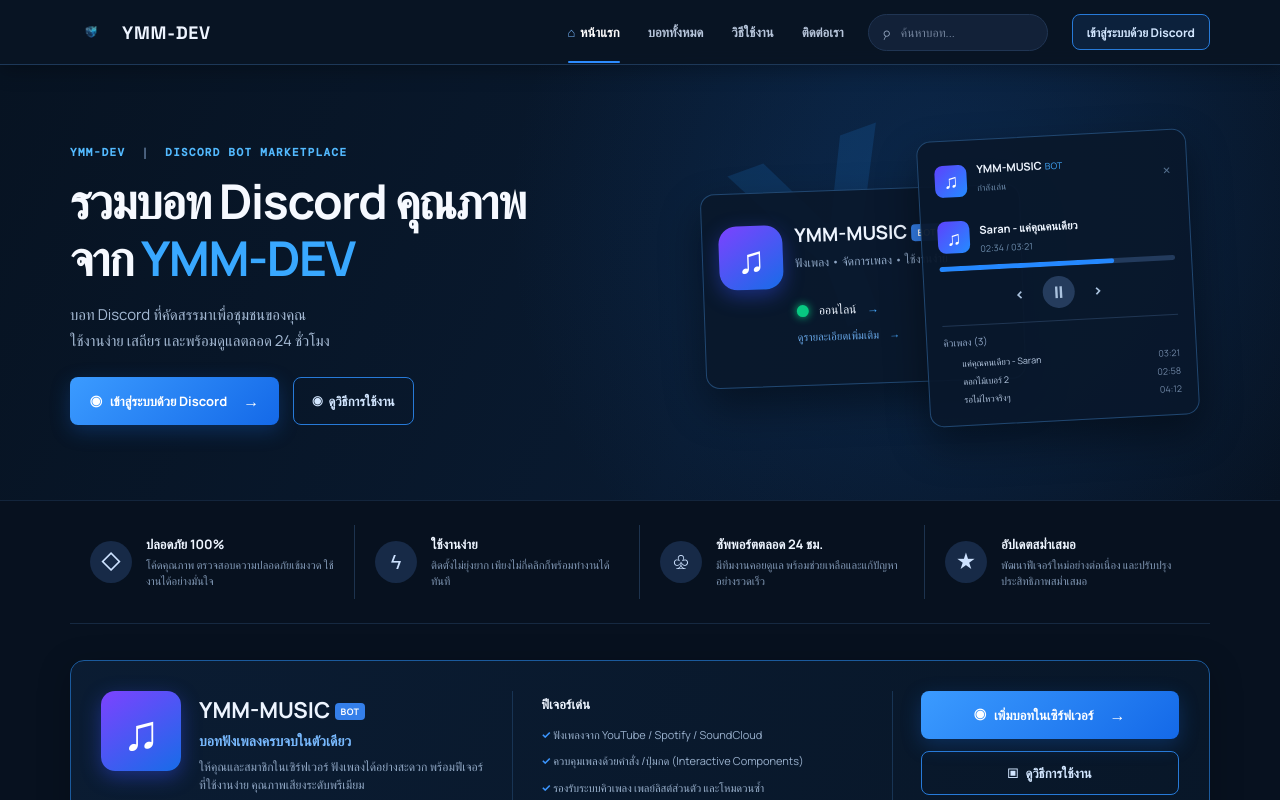
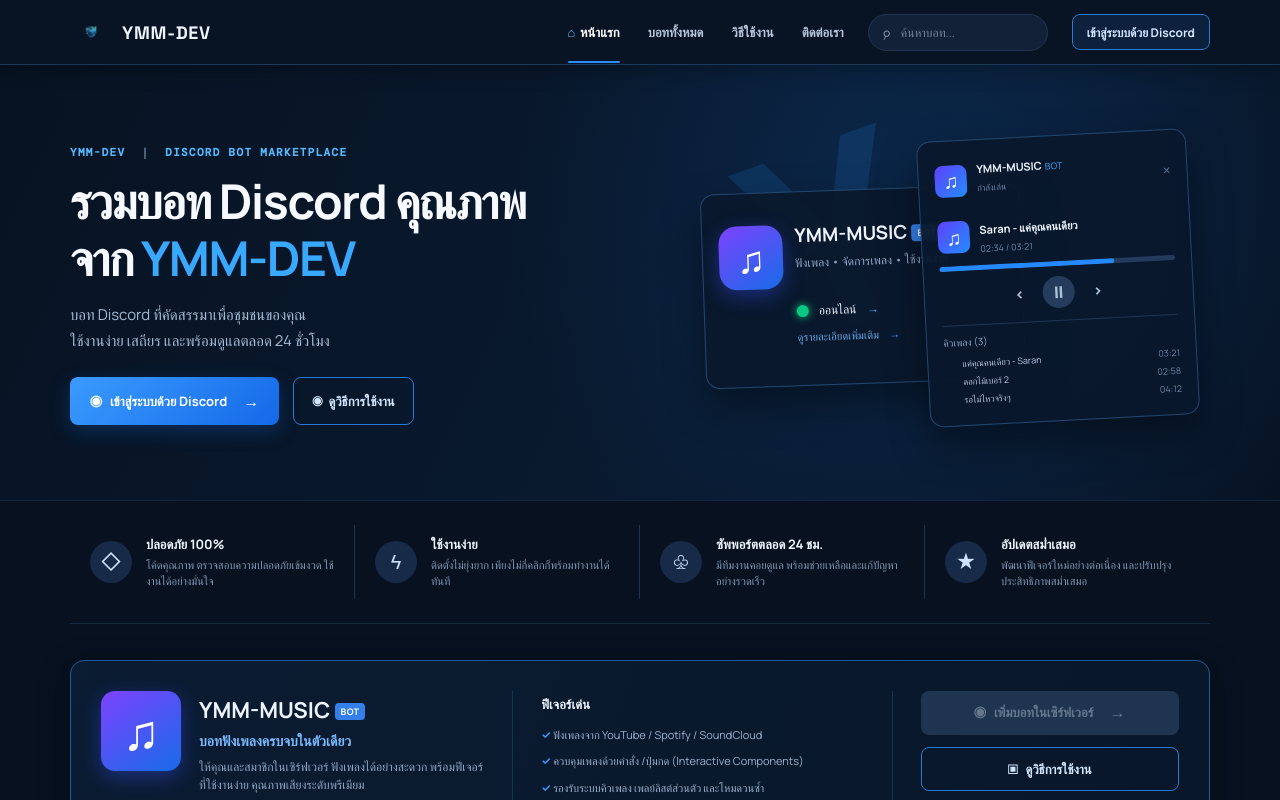
Before and after one commit to iso112011111-tech/YMM-DEV, a Next.js app: page / in a window 1280 px wide. Shown: the top 800 px of the page. Built offline with nearby package versions, Linux system fonts and the light colour scheme; no server answers.

Commit message:
update02

```diff
--- a/app/globals.css
+++ b/app/globals.css
@@ -289,6 +289,15 @@
 
 .discord-button:active {
   transform: translateY(0);
+}
+
+.discord-button:disabled {
+  background: #29415f;
+  box-shadow: none;
+  color: #8da1bb;
+  cursor: not-allowed;
+  opacity: 0.7;
+  transform: none;
 }
 
 .discord-button span {
--- a/components/FeaturedBot.tsx
+++ b/components/FeaturedBot.tsx
@@ -47,14 +47,20 @@
           </div>
 
           <div className="bot-actions">
+            {isLoggedIn ? (
               <a
                 className="discord-button"
-              href={isLoggedIn ? bot.inviteUrl : "/api/auth/discord"}
-              target={isLoggedIn ? "_blank" : undefined}
+                href={bot.inviteUrl}
+                target="_blank"
                 rel="noopener noreferrer"
               >
                 <span>◉</span> เพิ่มบอทในเซิร์ฟเวอร์ <b>→</b>
               </a>
+            ) : (
+              <button className="discord-button" type="button" disabled>
+                <span>◉</span> เพิ่มบอทในเซิร์ฟเวอร์ <b>→</b>
+              </button>
+            )}
             <button
               className="outline-button"
               type="button"
--- a/components/GuideModal.tsx
+++ b/components/GuideModal.tsx
@@ -88,14 +88,20 @@
           ))}
         </ol>
 
+        {isLoggedIn ? (
           <a
             className="discord-button guide-action"
-          href={isLoggedIn ? bot.inviteUrl : "/api/auth/discord"}
-          target={isLoggedIn ? "_blank" : undefined}
+            href={bot.inviteUrl}
+            target="_blank"
             rel="noopener noreferrer"
           >
             <span>◉</span> เพิ่มบอทตอนนี้ <b>→</b>
           </a>
+        ) : (
+          <button className="discord-button guide-action" type="button" disabled>
+            <span>◉</span> เพิ่มบอทตอนนี้ <b>→</b>
+          </button>
+        )}
       </section>
     </div>
   );
```
Lines whose indentation alone changed are shown as unchanged.
